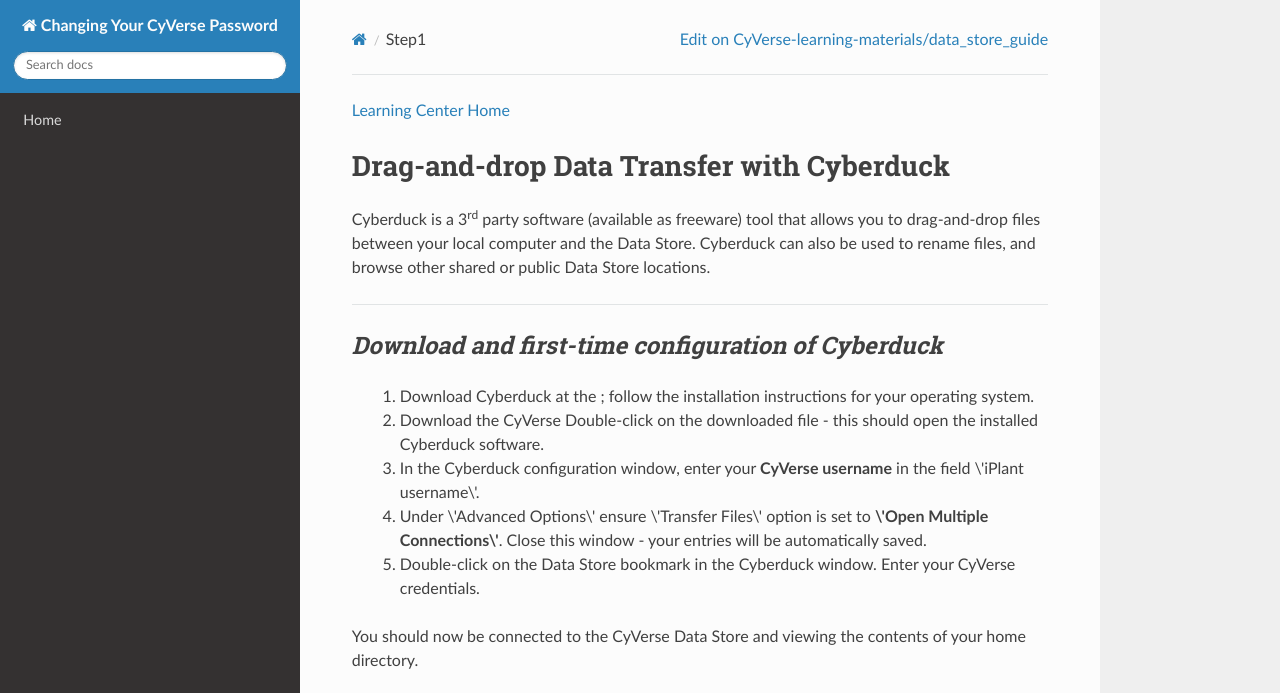
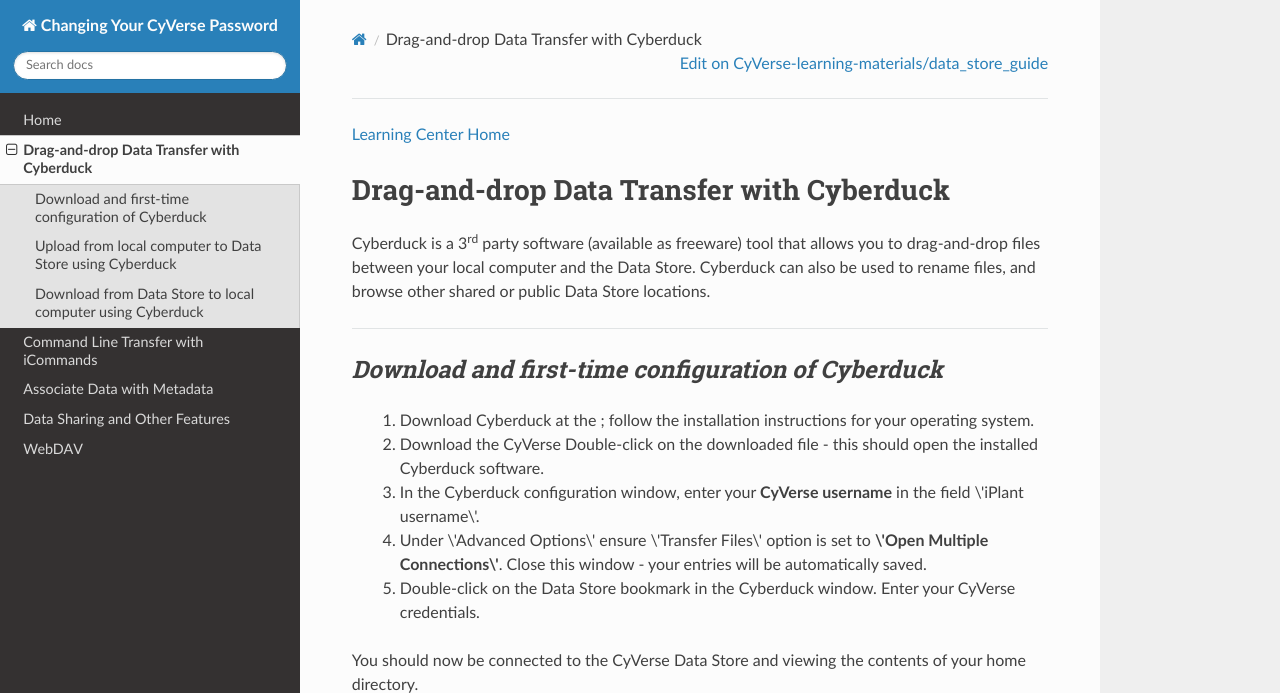
Before and after one commit to CyVerse-learning-materials/data_store_guide, an MkDocs documentation site: the page built from docs/step1.md, in a window 1280 px wide and 900 px high, cut to the strip 0-693 px from the top of the window. Built offline with MkDocs 1.6.1, drawn with Linux system fonts in a browser that asks for light colours; nearby versions of some CDN libraries; some of the changed text lies outside the part shown.

Commit message:
formatting,  material, nav

```diff
--- a/mkdocs.yml
+++ b/mkdocs.yml
@@ -15,6 +15,11 @@
 # Navigation Page
 nav:
   - Home: index.md
+  - Drag-and-drop Data Transfer with Cyberduck: step1.md
+  - Command Line Transfer with iCommands: step2.md
+  - Associate Data with Metadata: step3.md
+  - Data Sharing and Other Features: step4.md
+  - WebDAV: step5.md
 
 # JavaScript for Intercom Widget
 extra_javascript:
```
